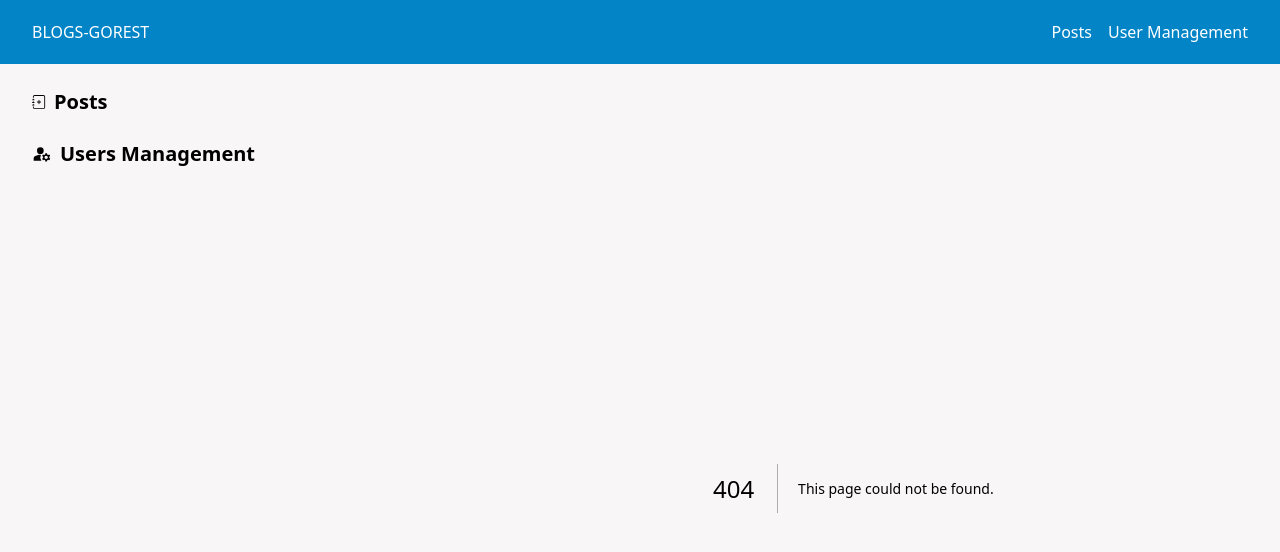
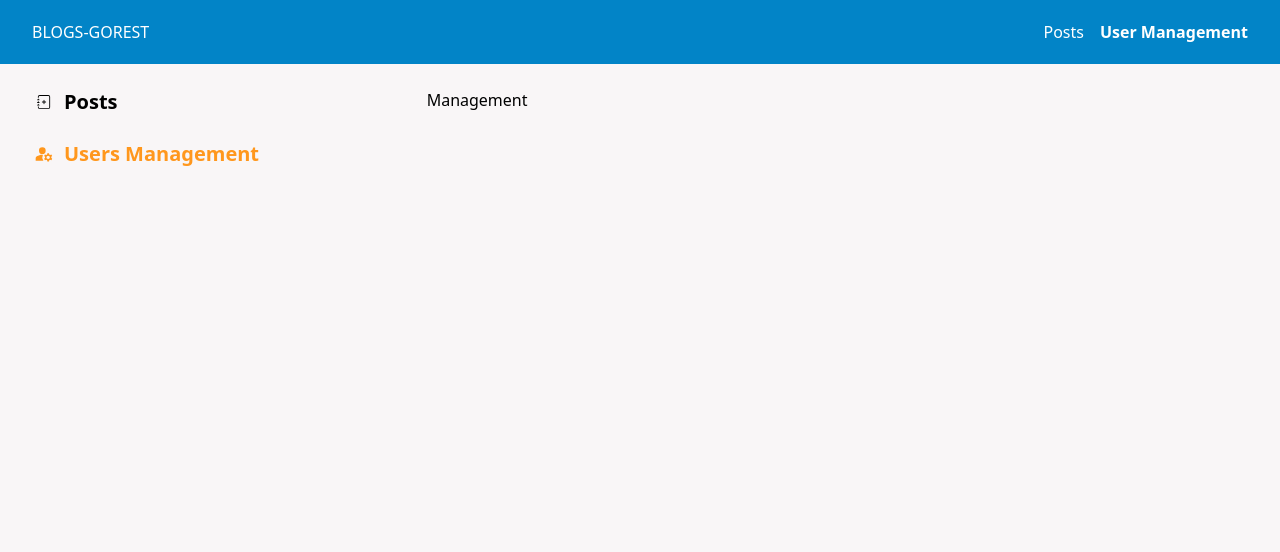
Before and after one commit to januard064/blog-gorest-januard, a Next.js app: page /user-management in a window 1280 px wide. Before the commit this address had no page. Shown: the top 552 px of the page. Built offline with nearby package versions, Linux system fonts and the light colour scheme.

Commit message:
provide route management

```diff
--- a/src/components/global/menu-navbar.tsx
+++ b/src/components/global/menu-navbar.tsx
@@ -1,10 +1,12 @@
-import { Menu, Transition } from '@headlessui/react';
-import type { ReactNode } from 'react';
-import { Fragment } from 'react';
+import { Menu, Transition } from "@headlessui/react";
+import Link from "next/link";
+import { usePathname } from 'next/navigation'
+import type { ReactNode } from "react";
+import { Fragment } from "react";
 
 interface ListMenu {
   label: ReactNode;
-  action: any;
+  href: string;
 }
 
 export const MenuNavbar = ({
@@ -14,6 +16,7 @@ export const MenuNavbar = ({
   menuButton?: ReactNode;
   listMenu?: ListMenu[];
 }) => {
+  const pathname = usePathname()
   return (
     <Menu as="div" className="flex items-center justify-center">
       <Menu.Button>{menuButton}</Menu.Button>
@@ -30,7 +33,9 @@ export const MenuNavbar = ({
           {listMenu?.map((menu: ListMenu, index) => (
             <div key={index} className="cursor-pointer py-4">
               <Menu.Item>
-                <div onClick={menu.action}>{menu.label}</div>
+                <Link href={menu.href}>
+                  <div className={`${pathname === menu.href ? 'font-bold' : ''}`}>{menu.label}</div>
+                </Link>
               </Menu.Item>
             </div>
           ))}
--- a/src/components/global/navbar.tsx
+++ b/src/components/global/navbar.tsx
@@ -1,4 +1,7 @@
 import React from "react";
+
+import Link from "next/link";
+import { usePathname } from 'next/navigation'
 
 // import icons
 import { RxHamburgerMenu } from "react-icons/rx";
@@ -6,26 +9,31 @@ import { RxHamburgerMenu } from "react-icons/rx";
 // import components
 import { MenuNavbar } from ".";
 
-const ButtonMenu = ({ label }: { label: string }) => {
-  return <div className="text-white cursor-pointer">{label}</div>;
+const ButtonMenu = ({ label, href }: { label: string, href:string }) => {
+  const pathname = usePathname()
+  return (
+    <Link href={href}>
+      <div className={`text-white cursor-pointer ${pathname === href ? 'font-bold' : ''}`}>{label}</div>
+    </Link>
+  );
 };
 
 export const Navbar = () => {
   const MENUS_NAVBAR = [
     {
       label: "Posts",
-      action: () => {},
+      href:'/',
     },
     {
       label: "User Management",
-      action: () => {},
+      href:'/user-management',
     },
   ];
 
   return (
     <div className="h-16 w-full bg-sky-600 flex items-center md:px-8 px-4 sticky top-0 text-white">
       <div className="flex justify-between w-full">
-        <div className="cursor-pointer">BLOGS-GOREST</div>
+       <Link href={'/'}><div className="cursor-pointer">BLOGS-GOREST</div> </Link>
         <div className="flex items-center  ">
           <div className=" flex md:hidden">
             <MenuNavbar
@@ -41,7 +49,7 @@ export const Navbar = () => {
           </div>
           <div className="md:flex hidden space-x-4">
             {MENUS_NAVBAR.map((menu, index) => (
-              <ButtonMenu key={index} label={menu.label} />
+              <ButtonMenu key={index} label={menu.label} href={menu.href} />
             ))}
           </div>
         </div>
--- a/src/components/global/side-bar.tsx
+++ b/src/components/global/side-bar.tsx
@@ -1,13 +1,31 @@
 import React from "react";
+import Link from "next/link";
+
+import { usePathname } from 'next/navigation'
 
 import { BsJournalPlus } from "react-icons/bs";
 import { MdManageAccounts } from "react-icons/md";
 
-const SideBarButton = ({ label, icon }: { label: string; icon: any }) => {
+const SideBarButton = ({
+  label,
+  icon,
+  href,
+}: {
+  label: string;
+  icon: any;
+  href: string;
+}) => {
+
+  const pathname = usePathname()
+
   return (
-    <div className="text-xl font-semibold cursor-pointer flex items-center space-x-2">
-      {icon}
-      <div>{label}</div>
+    <div>
+      <Link href={href}>
+        <div className={`text-xl font-semibold cursor-pointer flex items-center space-x-2 ${pathname === href ? 'text-[#FF971D]' : 'text-black'}`}>
+          <div className="w-6 h-6 flex items-center justify-center">{icon}</div>
+          <div>{label}</div>
+        </div>
+      </Link>
     </div>
   );
 };
@@ -17,18 +35,25 @@ export const SideBarMenu = () => {
     {
       label: "Posts",
       icon: <BsJournalPlus className="text-sm" />,
+      href: "/",
     },
     {
       label: "Users Management",
       icon: <MdManageAccounts className="text-md" />,
+      href: "/user-management",
     },
   ];
 
   return (
     <div className="pl-8 space-y-6 fixed z-50">
-    {SIDE_MENUS.map((menu, index) => (
-        <SideBarButton key={index} label={menu.label} icon={menu.icon} />
-    ))}
+      {SIDE_MENUS.map((menu, index) => (
+        <SideBarButton
+          key={index}
+          label={menu.label}
+          icon={menu.icon}
+          href={menu.href}
+        />
+      ))}
     </div>
   );
 };
--- /dev/null
+++ b/src/pages/user-management.tsx
@@ -0,0 +1,7 @@
+import React from "react";
+
+const UserManagement = () => {
+  return <div>Management</div>;
+};
+
+export default UserManagement;
```
